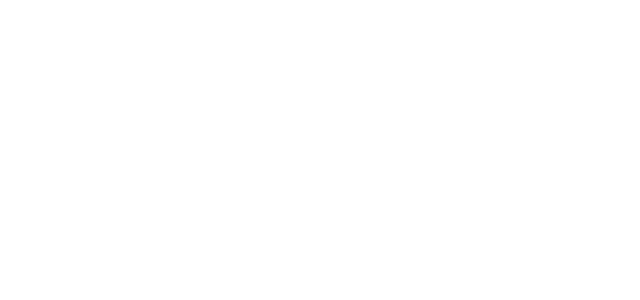
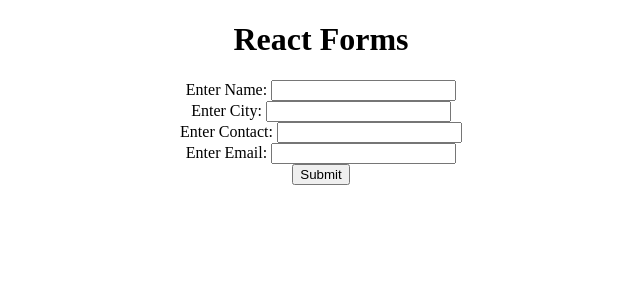
Before and after one commit to Aatmik-06/React-, a React (Vite) app in the folder September/27 Sept React Router/React Router/: page / in a window 1280 px wide. Shown: the top 300 px of the page, without its empty margins (319-959 px from the left). Built offline with nearby package versions, Linux system fonts and the light colour scheme.

Commit message:
React Forms and spread operator

```diff
--- a/September/27 Sept React Router/React Router/src/App.jsx
+++ b/September/27 Sept React Router/React Router/src/App.jsx
@@ -1,4 +1,6 @@
 // 27 Sept
+
+import { useState } from "react";
 
 // Command for installing react router
 
@@ -545,14 +547,61 @@
 
 // 05 oct
 
-import { useEffect, useState } from "react";
+// React Forms
+
+// const App=()=>{
+
+//   const [name,setName]=useState("");
+//   const [city,setCity]=useState("");
+//   const handleSubmit=()=>{
+//     console.log("student name:"+name,"student city:"+city);
+//   }
+//   return(
+//     <>
+//     <center>
+//       <h1>React Forms </h1>
+//       Enter Name: <input type="text" value={name} onChange={(e)=>{setName(e.target.value)}}/>
+//       <br />
+//       Enter City: <input type="text" value={city} onChange={(e)=>{setCity(e.target.value)}} />
+//       <br />
+//       <button onClick={handleSubmit}>Submit </button>
+//     </center>
+
+//     </>
+//   )
+// }
+
+
+
+// For Multiple input fields we can use spread operator (...)
 const App=()=>{
+
+  const [input,setInput]=useState({});
+  const inputHandle=(e)=>{
+    let name = e.target.name;
+    let value =e.target.value;
+    // console.log({[name]:value});
+    // setInput({[name]:value});
+    setInput((values)=>({...values,[name]:value}));
+  }
+
+  const handleSubmit=()=>{
+    console.log(input);
+
+   }
   return(
     <>
-
+    <center>
+      <h1>React Forms </h1>
+     Enter Name: <input type="text" name="name" value={input.stuname} onChange={inputHandle} />    <br />
+     Enter City: <input type="text" name="city " value={input.city} onChange={inputHandle} />    <br />
+     Enter Contact: <input type="text" name="contact" value={input.contact} onChange={inputHandle} /> <br />
+     Enter Email: <input type="text" name="email" value={input.email} onChange={inputHandle} /> <br />
+     <button onClick={handleSubmit}>Submit</button>
+    </center>
     </>
   )
+
 }
 
-
 export default App;
```
